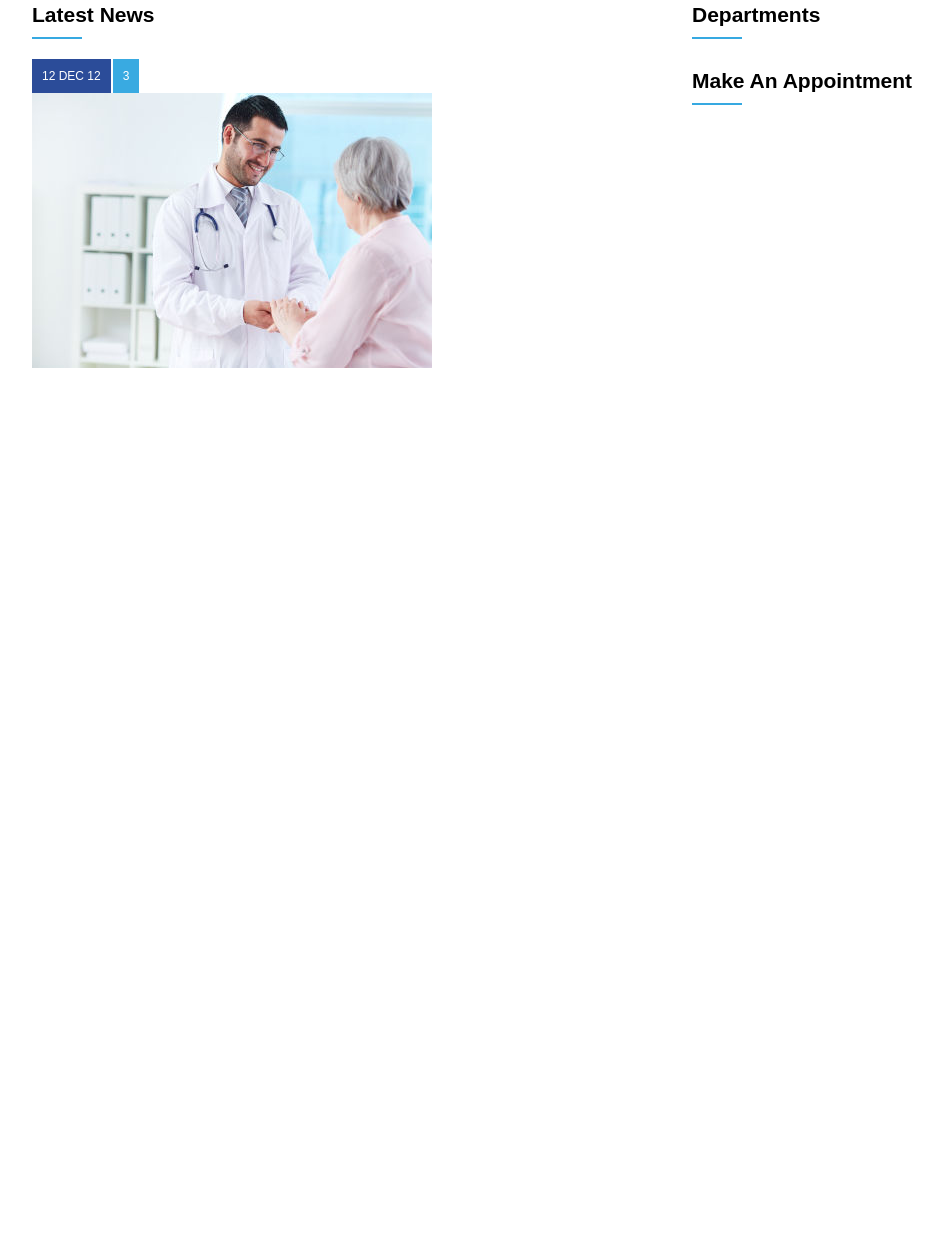
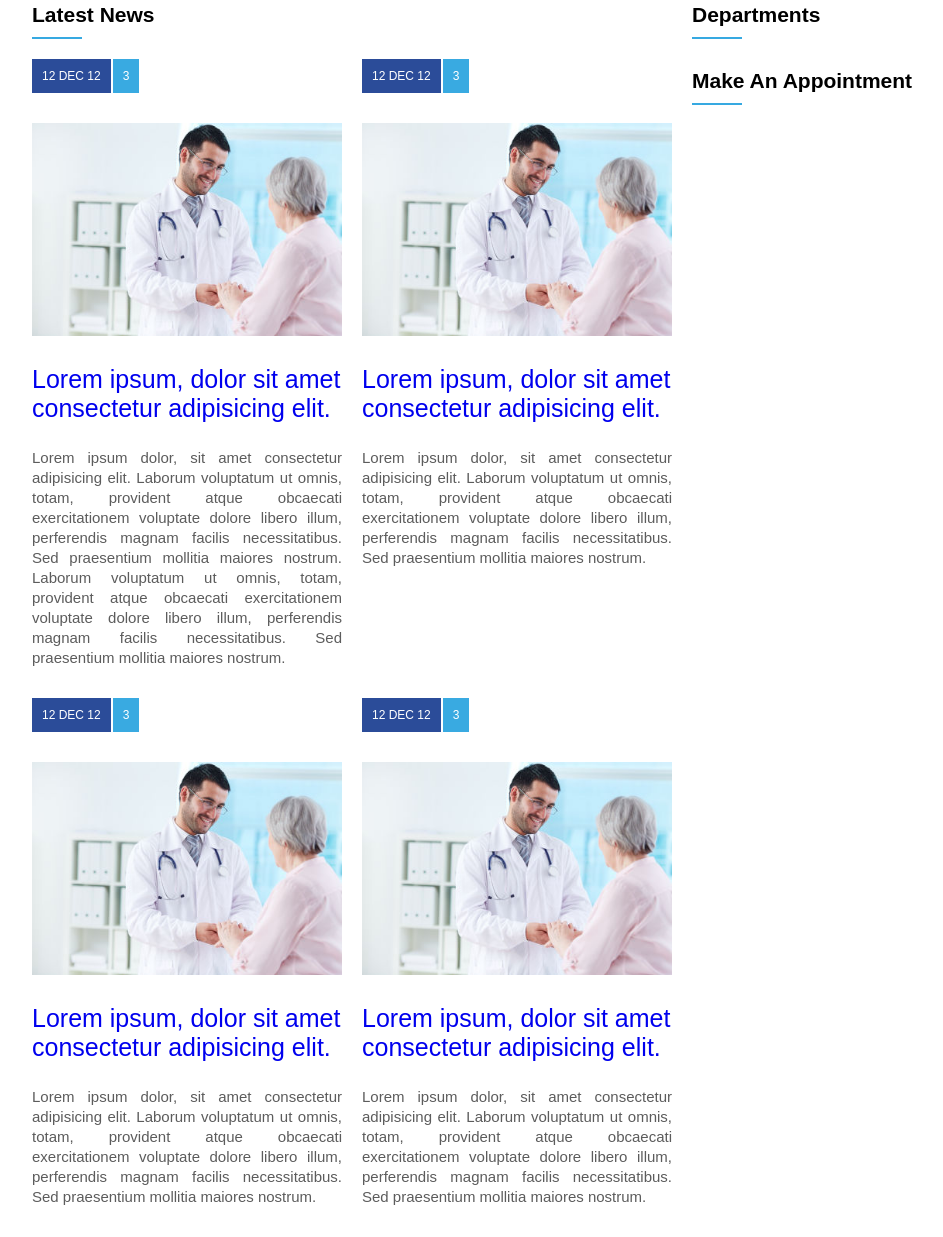
Before and after one commit to devmarcosgarcia/medicenter, a plain HTML site: page index.html in a window 1280 px wide. Shown: the part 817-2054 px from the top of the page, without its empty margins (113-1056 px from the left). Before the commit the page ends 1189 px from the top, so only its background shows below. Drawn offline with Linux system fonts and the light colour scheme.

Commit message:
atualizações na area de noticias

```diff
--- a/assets/css/template.css
+++ b/assets/css/template.css
@@ -163,6 +163,21 @@ section#geral{
     margin-top: 10px;
 }
 
+.flex{
+    display: flex;
+    flex-wrap: wrap;
+}
+
+article{
+    flex: 1;
+    min-width: 300px;
+    margin-right: 20px;
+}
+
+article a{
+    text-decoration: none;
+}
+
 article .news-data{
     display: flex;
 }
@@ -183,6 +198,23 @@ article .news-coments{
 }
 
 article .news-thumbnail{
+    margin-top: 30px;
+}
+article .news-thumbnail img{
     width: 100%;
     height: auto;
 }
+
+article .news-title{
+    margin-top: 25px;
+    margin-bottom: 25px;
+    font-size: 25px;
+}
+
+article .news-resume{
+    font-size: 15px;
+    color: #5c5c5c;
+    line-height: 20px;
+    margin-bottom: 30px;
+    text-align: justify;
+}
--- a/index.html
+++ b/index.html
@@ -72,9 +72,10 @@
                         <div class="widget-title-text">Latest News</div>
                         <div class="widget-title-bar"></div>
                     </div>
-                    <div class="widget-body">
+                    <div class="widget-body flex">
 
                         <article>
+                            <a href="#">
                                 <div class="news-data">
                                     <div class="news-posted-at">12 DEC 12</div>
                                     <div class="news-coments">3</div>
@@ -82,6 +83,65 @@
                                 <div class="news-thumbnail">
                                     <img src="assets/images/young-doctor-supporting-his-patient.jpg" alt="">
                                 </div>
+                                <div class="news-title">
+                                    Lorem ipsum, dolor sit amet consectetur adipisicing elit.
+                                </div>
+                                <div class="news-resume">
+                                    Lorem ipsum dolor, sit amet consectetur adipisicing elit. Laborum voluptatum ut omnis, totam, provident atque obcaecati exercitationem voluptate dolore libero illum, perferendis magnam facilis necessitatibus. Sed praesentium mollitia maiores nostrum.
+                                    Laborum voluptatum ut omnis, totam, provident atque obcaecati exercitationem voluptate dolore libero illum, perferendis magnam facilis necessitatibus. Sed praesentium mollitia maiores nostrum.
+                                </div>
+                            </a>
+                        </article>
+                        <article>
+                            <a href="#">
+                                <div class="news-data">
+                                    <div class="news-posted-at">12 DEC 12</div>
+                                    <div class="news-coments">3</div>
+                                </div>
+                                <div class="news-thumbnail">
+                                    <img src="assets/images/young-doctor-supporting-his-patient.jpg" alt="">
+                                </div>
+                                <div class="news-title">
+                                    Lorem ipsum, dolor sit amet consectetur adipisicing elit.
+                                </div>
+                                <div class="news-resume">
+                                    Lorem ipsum dolor, sit amet consectetur adipisicing elit. Laborum voluptatum ut omnis, totam, provident atque obcaecati exercitationem voluptate dolore libero illum, perferendis magnam facilis necessitatibus. Sed praesentium mollitia maiores nostrum.
+                                </div>
+                            </a>
+                        </article>
+                        <article>
+                            <a href="#">
+                                <div class="news-data">
+                                    <div class="news-posted-at">12 DEC 12</div>
+                                    <div class="news-coments">3</div>
+                                </div>
+                                <div class="news-thumbnail">
+                                    <img src="assets/images/young-doctor-supporting-his-patient.jpg" alt="">
+                                </div>
+                                <div class="news-title">
+                                    Lorem ipsum, dolor sit amet consectetur adipisicing elit.
+                                </div>
+                                <div class="news-resume">
+                                    Lorem ipsum dolor, sit amet consectetur adipisicing elit. Laborum voluptatum ut omnis, totam, provident atque obcaecati exercitationem voluptate dolore libero illum, perferendis magnam facilis necessitatibus. Sed praesentium mollitia maiores nostrum.
+                                </div>
+                            </a>
+                        </article>
+                        <article>
+                            <a href="#">
+                                <div class="news-data">
+                                    <div class="news-posted-at">12 DEC 12</div>
+                                    <div class="news-coments">3</div>
+                                </div>
+                                <div class="news-thumbnail">
+                                    <img src="assets/images/young-doctor-supporting-his-patient.jpg" alt="">
+                                </div>
+                                <div class="news-title">
+                                    Lorem ipsum, dolor sit amet consectetur adipisicing elit.
+                                </div>
+                                <div class="news-resume">
+                                    Lorem ipsum dolor, sit amet consectetur adipisicing elit. Laborum voluptatum ut omnis, totam, provident atque obcaecati exercitationem voluptate dolore libero illum, perferendis magnam facilis necessitatibus. Sed praesentium mollitia maiores nostrum.
+                                </div>
+                            </a>
                         </article>
 
                     </div>
```
Lines whose indentation alone changed are shown as unchanged.
